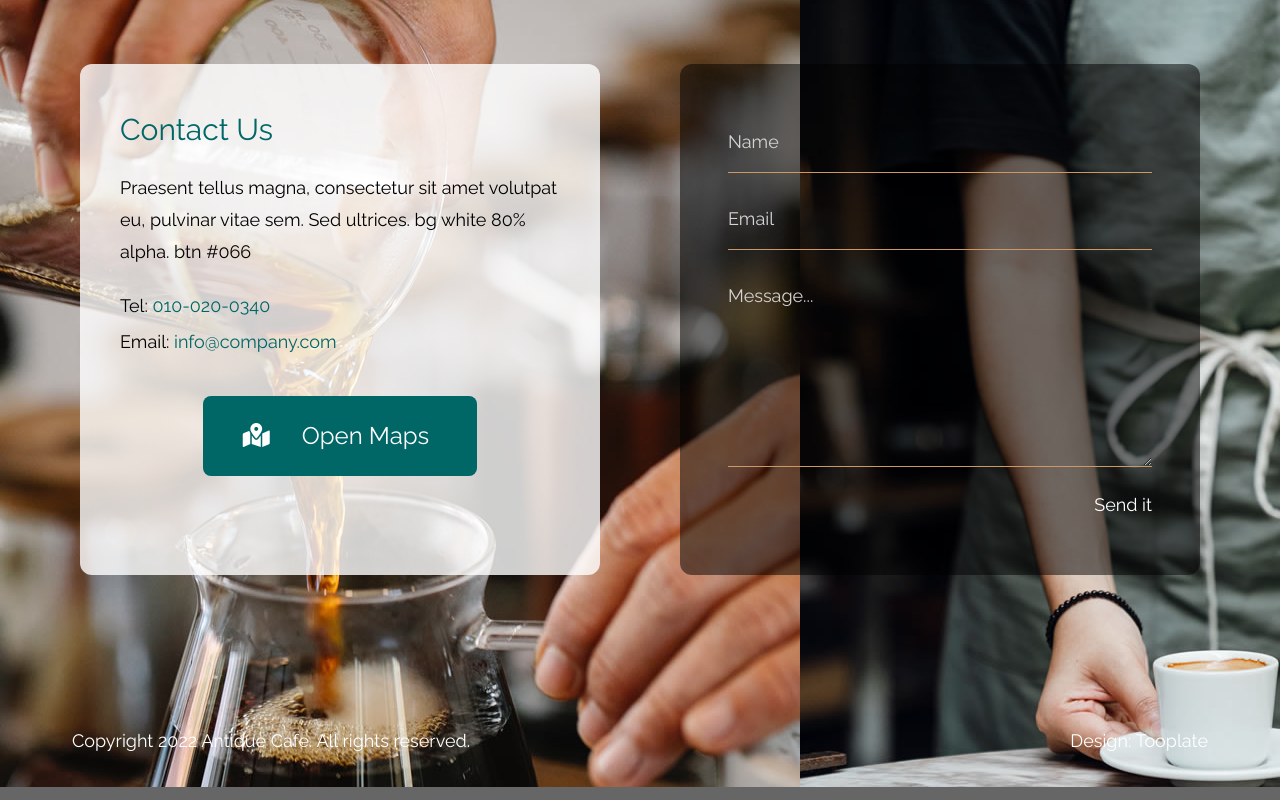
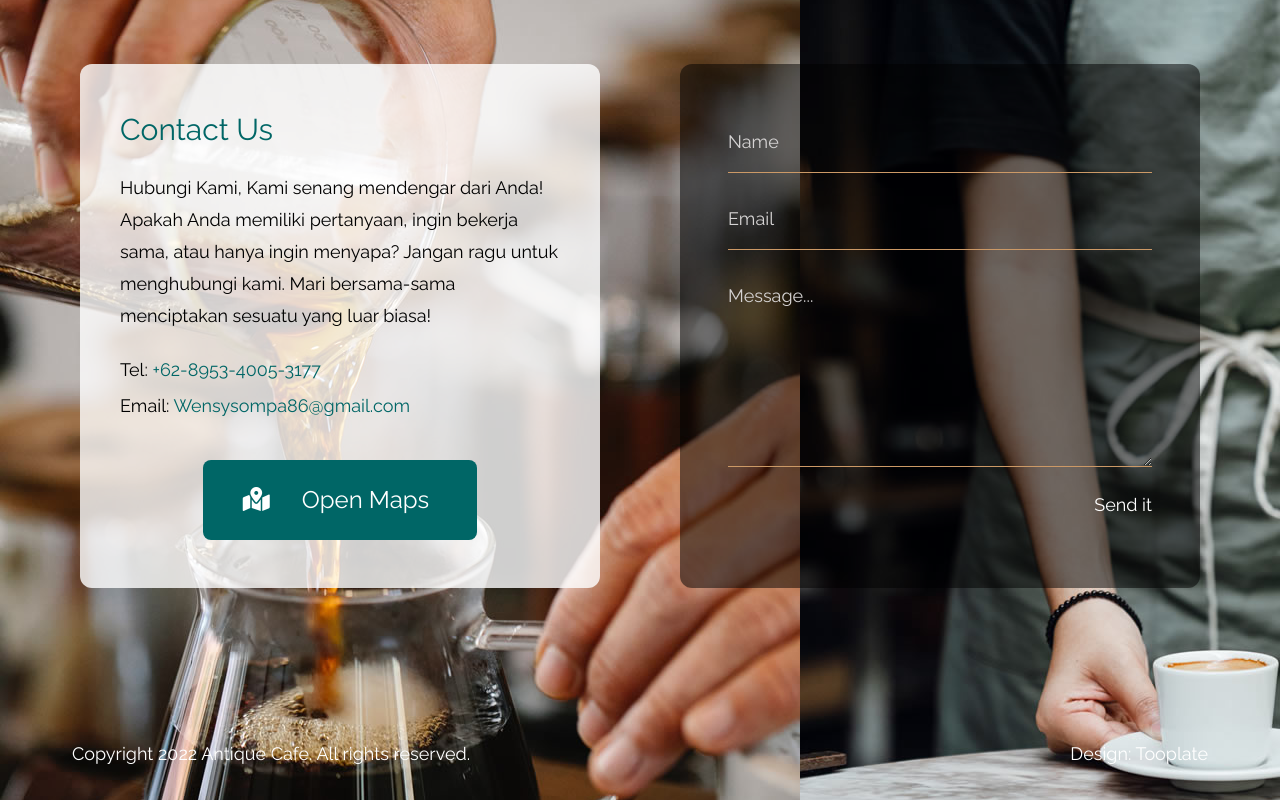
Before and after one commit to Aakmall/Final_, a React (Create React App) app: page / in a window 1280 px wide. Shown: the part 3372-4172 px from the top of the page. Built offline with nearby package versions, Linux system fonts and the light colour scheme.

Commit message:
edit contact

```diff
--- a/src/Components/Contact/Contact.js
+++ b/src/Components/Contact/Contact.js
@@ -9,8 +9,10 @@ const Contact = () => {
             <div className="flex-1 rounded-xl px-10 py-12 m-5 bg-white bg-opacity-80 tm-item-container">
               <h2 className="text-3xl mb-6 tm-text-green">Contact Us</h2>
               <p className="mb-6 text-lg leading-8">
-                Praesent tellus magna, consectetur sit amet volutpat eu,
-                pulvinar vitae sem. Sed ultrices. bg white 80% alpha. btn #066
+                Hubungi Kami, Kami senang mendengar dari Anda! Apakah Anda
+                memiliki pertanyaan, ingin bekerja sama, atau hanya ingin
+                menyapa? Jangan ragu untuk menghubungi kami. Mari bersama-sama
+                menciptakan sesuatu yang luar biasa!
               </p>
               <p className="mb-10 text-lg">
                 <span className="block mb-2">
@@ -19,7 +21,7 @@ const Contact = () => {
                     href="tel:0100200340"
                     className="hover:text-yellow-600 transition"
                   >
-                    010-020-0340
+                    +62-8953-4005-3177
                   </a>
                 </span>
                 <span className="block">
@@ -28,7 +30,7 @@ const Contact = () => {
                     href="mailto:info@company.com"
                     className="hover:text-yellow-600 transition"
                   >
-                    info@company.com
+                    Wensysompa86@gmail.com
                   </a>
                 </span>
               </p>
```
